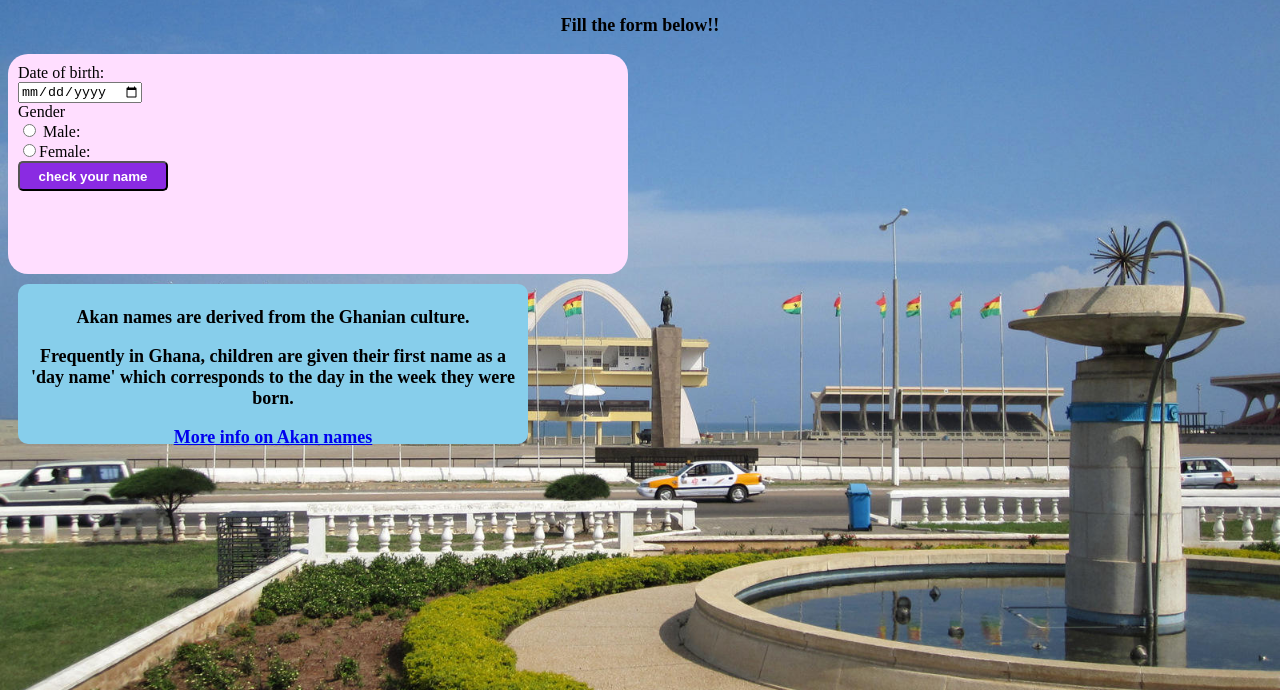
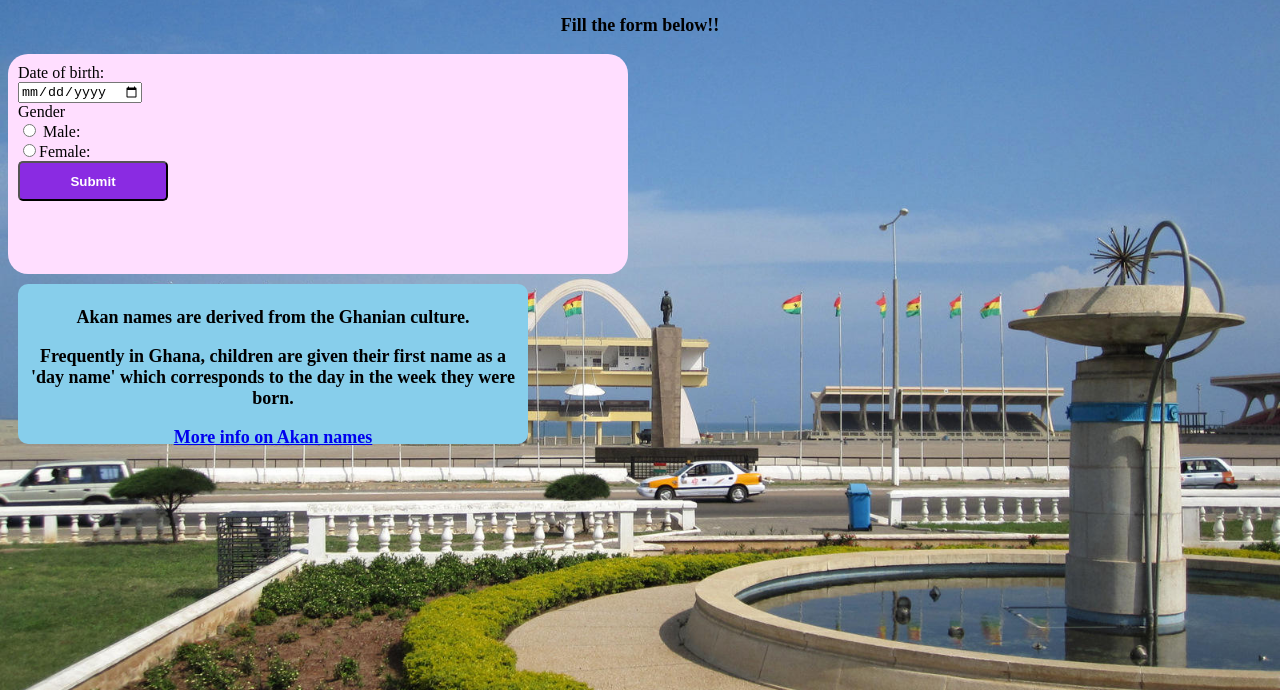
Before and after one commit to Bridgit-wairimu/Akan-names, a plain HTML site: page index.html in a window 1280 px wide. Shown: the part 110-800 px from the top of the page. Drawn offline with Linux system fonts and the light colour scheme.

Commit message:
renamed the file style.css and modified line 31

```diff
--- a/css/styles.css
+++ b/css/style.css
@@ -34,18 +34,18 @@ input[type=number] {
     border: 2px solid black;
     border-radius: 5px;
 }
-button[type= submit] {
+button[type= button] {
     background-color: blueviolet;
     color : white;
     border-radius: 5px;
     padding: 5px;
     cursor: pointer;
     width: 150px;
-    height: 30px;
+    height: 40px;
     font-weight: bolder;
     text-align: center;
 }
-button[type=submit]:hover{
+button[type=button]:hover{
     background-color:black;
 }
 .text{
--- a/index.html
+++ b/index.html
@@ -4,7 +4,7 @@
     <meta charset="UTF-8">
     <meta name="viewport" content="width=device-width, initial-scale=1.0">
     <title>Akan names</title>
-    <link rel="stylesheet" type="text/css" href="./css/styles.css">
+    <link rel="stylesheet" type="text/css" href="./css/style.css">
 </head>
 <body>
     <h1>Welcome all to Akan names!!</h1>
@@ -23,11 +23,13 @@
 
         <div class="input">
         <input type ="radio" value="male" id="male" name="gender"> Male: <br>
+
         </div>
         <div class="input">
         <input type ="radio" value="female" id="female" name="gender" >Female: <br>
 
-        <button type="submit" name="button"  onclick="getAkanNames()">check your name</button>
+        <button type="button" class="button text-center" onclick="getAkanName()">Submit</button>
+
         </div>
         <h1><p id="message"></p></h1>
     </form>
```
